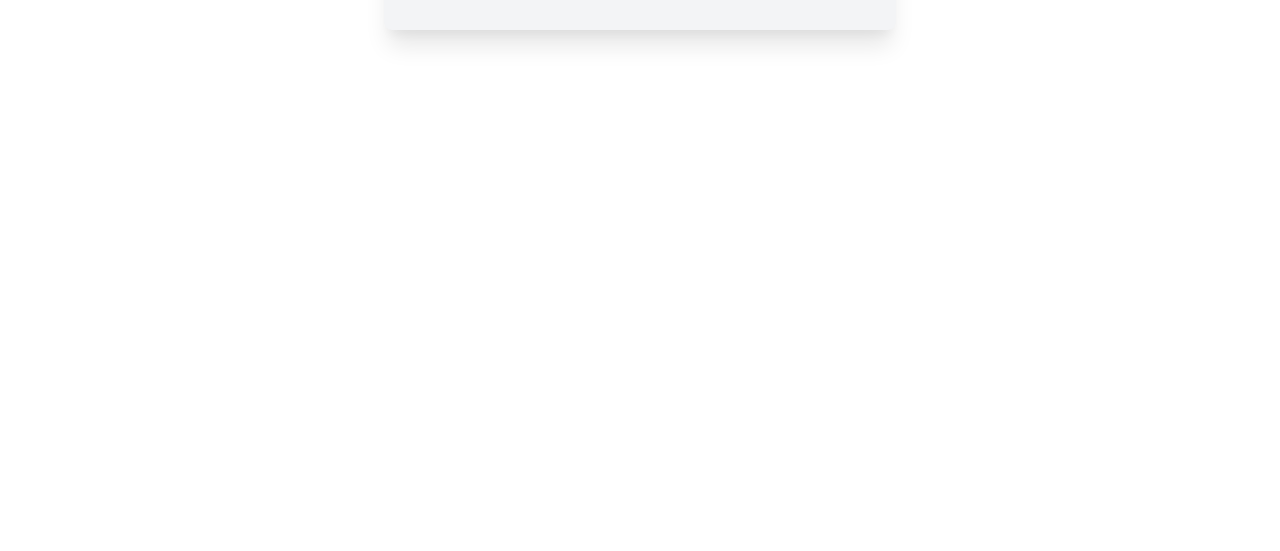
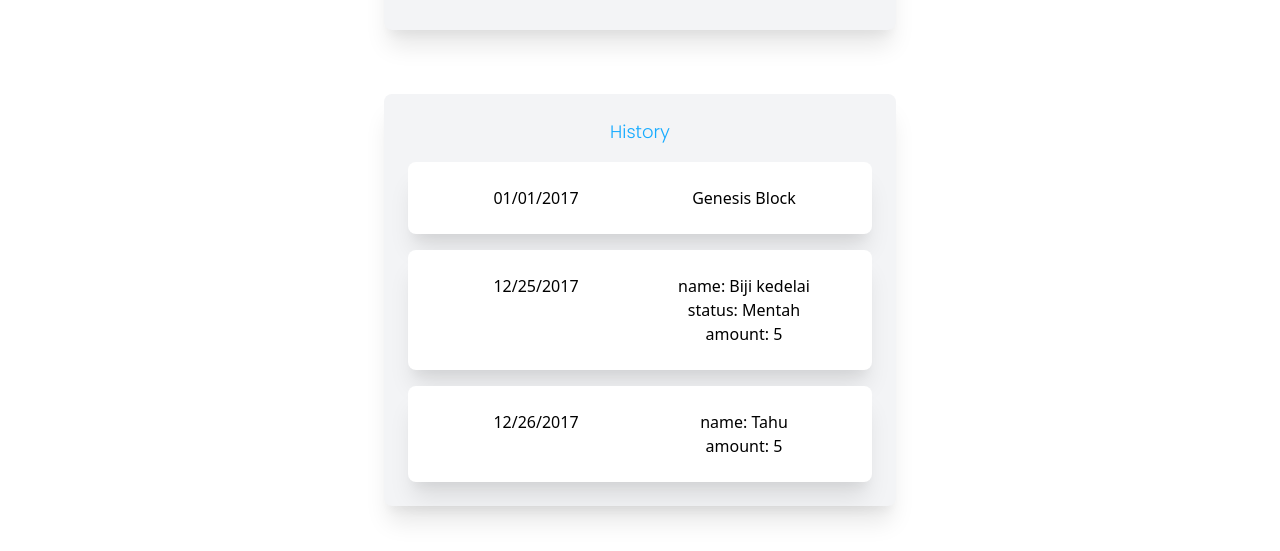
Before and after one commit to food-chronicles/client-cms, a React (Create React App) app: page /scan in a window 1280 px wide. Shown: the part 304-855 px from the top of the page. Before the commit the page ends 800 px from the top, so only its background shows below. Built offline with nearby package versions, Linux system fonts and the light colour scheme.

Commit message:
added mock history

```diff
--- a/src/components/FormUpdate.js
+++ b/src/components/FormUpdate.js
@@ -91,6 +91,7 @@ function FormCreate() {
                 <input
                   className="border border-blue-400 rounded-md py-2 px-3 mr-2 text-grey-darknest"
                   name="key"
+                  size="8"
                   placeholder="Enter Title"
                   value={x.firstName}
                   onChange={(e) => handleInputChange(e, i)}
@@ -99,6 +100,7 @@ function FormCreate() {
                 <input
                   className="border border-blue-400 rounded-md py-2 px-3 mr-2 text-grey-darknest"
                   name="value"
+                  size="20"
                   placeholder="Enter Information"
                   value={x.lastName}
                   onChange={(e) => handleInputChange(e, i)}
--- a/src/pages/Scan.js
+++ b/src/pages/Scan.js
@@ -4,20 +4,57 @@ import { useState } from "react";
 
 function Scan() {
   const [result, setResult] = useState("No result");
-  const [key, setKey] = useState("");
-  const [validated, setValidated] = useState(false);
+  const [inputKey, setInputKey] = useState("");
+  const [itemHistory, setItemHistory] = useState([
+    {
+      index: 0,
+      timestamp: 0,
+      data: "01/01/2017",
+      previousHash: "Genesis block",
+      hash: "8163cbd8feafd38a96cd193f2b44940473c22b21ddbb7445bd99ee310dac28ae",
+      nonce: 0,
+    },
+    {
+      index: 1,
+      timestamp: "12/25/2017",
+      key: "String",
+      data: {
+        name: "Biji kedelai",
+        status: "Mentah",
+        amount: 5,
+      },
+      previousHash:
+        "8163cbd8feafd38a96cd193f2b44940473c22b21ddbb7445bd99ee310dac28ae",
+      hash: "744ce201216f78bba5b87e371579898b97e473ac644d6a13ddda9cdbe05100f6",
+      nonce: 0,
+    },
+    {
+      index: 2,
+      timestamp: "12/26/2017",
+      key: "String", // Apakah diinput pada pembuatan chain pertama atau random
+      data: {
+        name: "Tahu",
+        amount: 5,
+      },
+      previousHash:
+        "744ce201216f78bba5b87e371579898b97e473ac644d6a13ddda9cdbe05100f6",
+      hash: "9e3cf69ee7a3f3f651b33500ea3f32ccf1a13590115c6739dda74920d54702c8",
+      nonce: 0,
+    },
+  ]);
+  const [isValidated, setIsValidated] = useState(false);
 
   const handleScan = (data) => {
     if (data) setResult(data);
   };
 
-  const handleKey = (e) => {
-    setKey(e.target.value);
+  const handleInputKey = (e) => {
+    setInputKey(e.target.value);
   };
 
-  const handleKeySubmit = (e) => {
-    e.preventDefault()
-    setValidated(true);
+  const handleInputKeySubmit = (e) => {
+    e.preventDefault();
+    setIsValidated(true);
   };
 
   const handleError = (err) => {
@@ -31,7 +68,7 @@ function Scan() {
       </h1>
       <h2 className="text-lg">Scan your product</h2>
       {/* <div className="flex justify-content-center "> */}
-      <div className={validated ? "grid grid-cols-1 lg:grid-cols-2" : ""}>
+      <div className={isValidated ? "grid grid-cols-1 lg:grid-cols-2" : ""}>
         <div className="mx-auto max-w-lg p-6 bg-gray-100 my-10 rounded-lg shadow-xl">
           <QrReader
             className="justify-items-center justify-center mx-auto w-full md:w-2/3"
@@ -46,7 +83,7 @@ function Scan() {
             </p>
           </div>
           <div className="">
-            <form onSubmit={handleKeySubmit}>
+            <form onSubmit={handleInputKeySubmit}>
               <div className="flex flex-row mb-4 justify-center">
                 <label
                   className="form-text mr-2 font-bold text-lg self-center"
@@ -56,9 +93,9 @@ function Scan() {
                 </label>
                 <input
                   className="border border-blue-400 rounded-md py-2 px-3 text-grey-darknest"
-                  onChange={handleKey}
+                  onChange={handleInputKey}
                   placeholder="Insert unique key"
-                  value={key}
+                  value={inputKey}
                   type="text"
                   name="key"
                   id="key"
@@ -74,13 +111,41 @@ function Scan() {
           </div>
         </div>
 
-        {validated && (
+        {isValidated && (
           <div className="mx-auto max-w-lg p-6 bg-gray-100 my-10 rounded-lg shadow-xl">
             <FormUpdate />
           </div>
         )}
       </div>
       {/* </div> */}
+      <div className="container mx-auto p-6 text-center">
+        <div className="mx-auto max-w-lg p-6 bg-gray-100 rounded-lg shadow-xl">
+          <h1 className="form-text font-bold text-lg">History</h1>
+          {/* <p>{JSON.stringify(itemHistory)}</p> */}
+          {itemHistory.map((history) => {
+            return (
+              <div className="mx-auto max-w-lg p-6 mt-4 bg-white rounded-lg shadow-xl">
+                <div className="grid grid-cols-2">
+                  <p>{history.timestamp ? history.timestamp : history.data}</p>
+                  <div>
+                    <p>{typeof history.data === "string"
+                    ? "Genesis Block"
+                    : <div>
+                      {
+                        // JSON.stringify(Object.keys(history.data))
+                        Object.keys(history.data).map(key => {
+                          return (<p>{key}: {history.data[key]}</p>)
+                        })
+                      }
+                    </div>
+                    }</p>
+                  </div>
+                </div>
+              </div>
+            );
+          })}
+        </div>
+      </div>
     </div>
   );
 }
```
